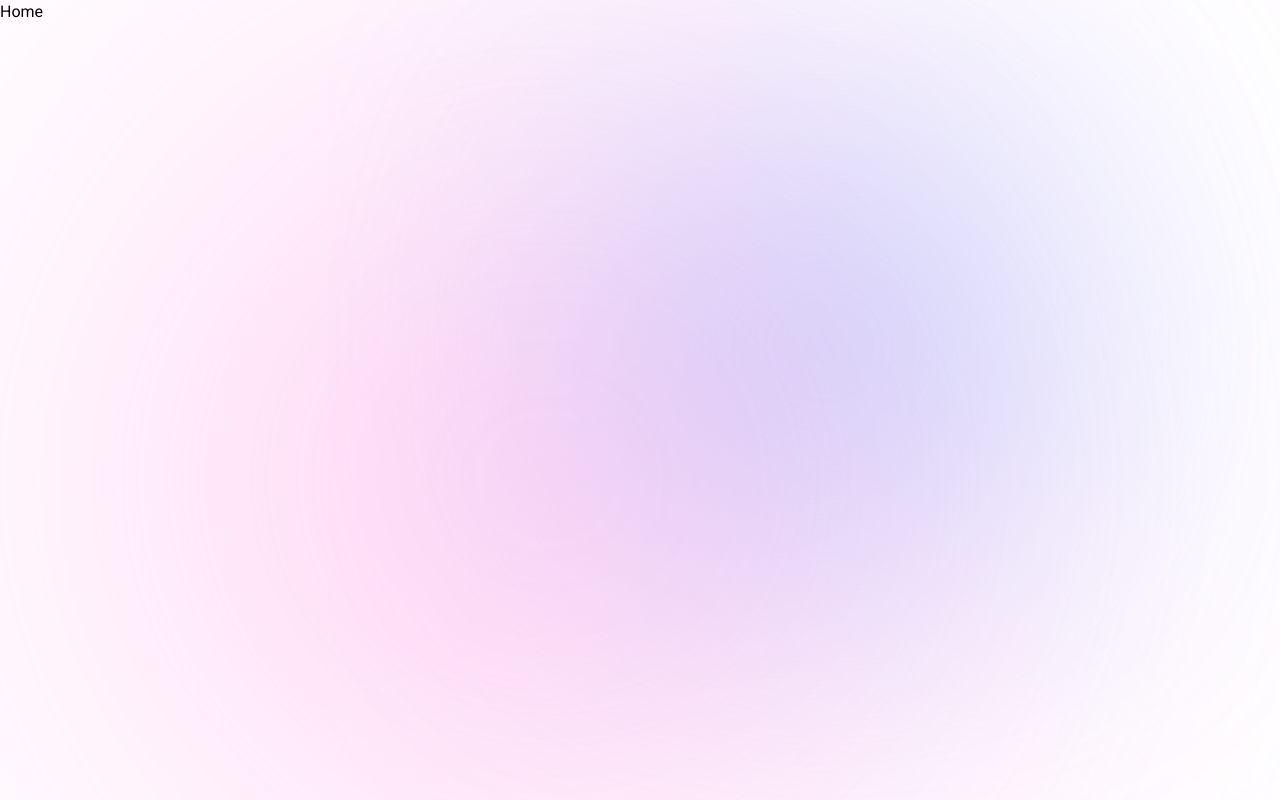
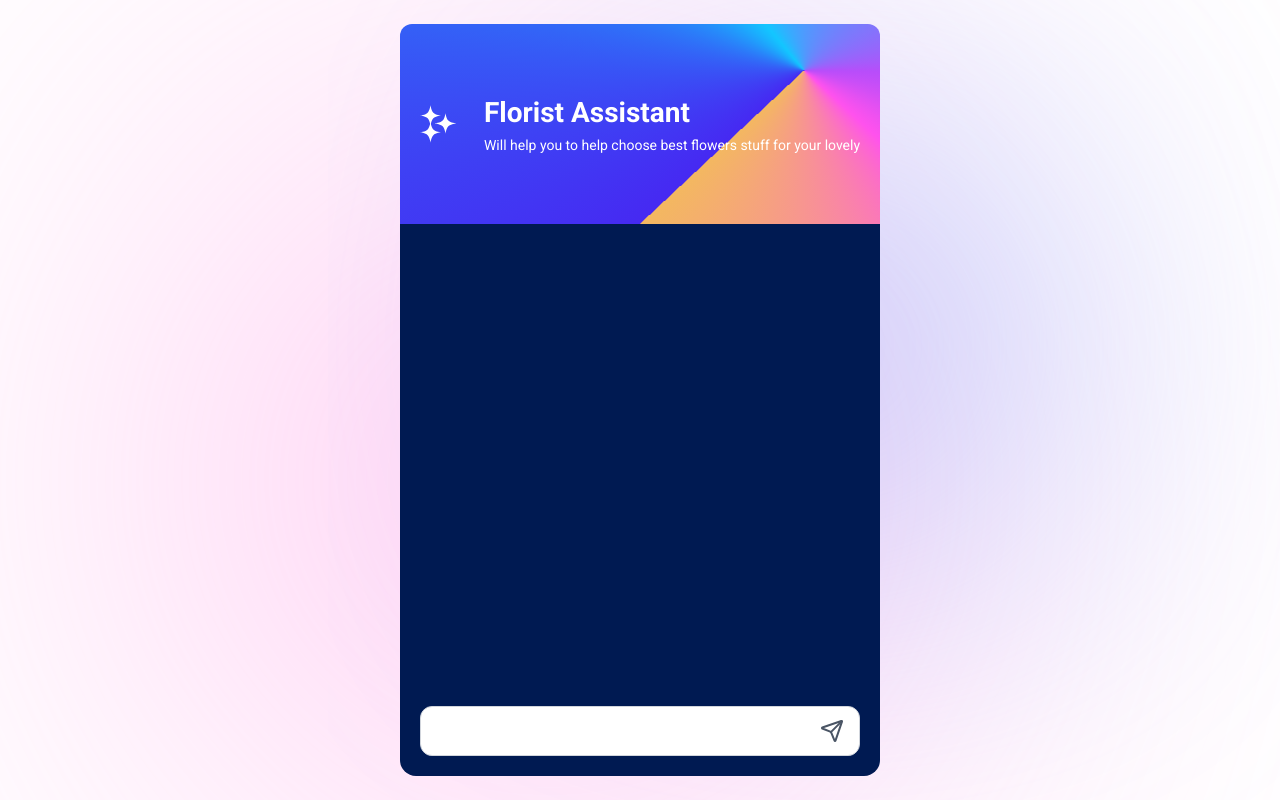
Before and after one commit to dekguh/florist-assistant-ai, a React (Vite) app: page / in a window 1280 px wide. Built offline with nearby package versions, Linux system fonts and the light colour scheme; a web font is replaced by a local one.

Commit message:
add content to home page

```diff
--- a/src/app/routes/app/home.tsx
+++ b/src/app/routes/app/home.tsx
@@ -1,6 +1,8 @@
+import Content from '@/features/chat/components/content'
+
 const Home = () => {
   return (
-    <div>Home</div>
+    <Content />
   )
 }
 
--- a/src/components/layouts/root-layout.tsx
+++ b/src/components/layouts/root-layout.tsx
@@ -8,7 +8,7 @@ interface IRootLayout {
 const RootLayout : React.FC<IRootLayout> = ({ children }) => {
   return (
     <div
-      className='h-[100vh] bg-no-repeat bg-cover'
+      className='h-[100vh] bg-no-repeat bg-cover py-6 px-4 flex flex-col items-center justify-center overflow-hidden'
       style={{
         backgroundImage: `url("${bgRootLayout}")`
       }}
--- a/src/features/chat/components/content.tsx
+++ b/src/features/chat/components/content.tsx
@@ -26,13 +26,13 @@ const Content = () => {
   console.log({ textMessage })
 
   return (
-    <div className='h-full'>
+    <div className='flex-1 flex flex-col'>
       <ChatHeader
         title='Florist Assistant'
         description='Will help you to help choose best flowers stuff for your lovely'
       />
 
-      <div className='bg-[#001A52] h-full rounded-b-[16px] flex flex-col'>
+      <div className='bg-[#001A52] flex-1 rounded-b-[16px] flex flex-col'>
         <div className='flex-1 overflow-auto p-5 flex flex-col gap-3'>
           {chatHistory.map((item, index) => (
             <div
@@ -59,6 +59,9 @@ const Content = () => {
               setTextMessage(event.target.value)
             }}
             value={textMessage}
+            onKeyDown={event => {
+              if (event.code === 'Enter') handleSendClick()
+            }}
           />
 
           <IconButton
```
